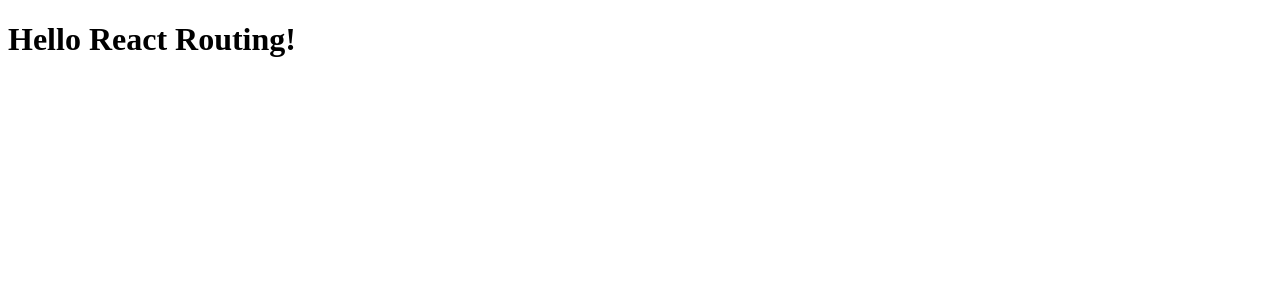
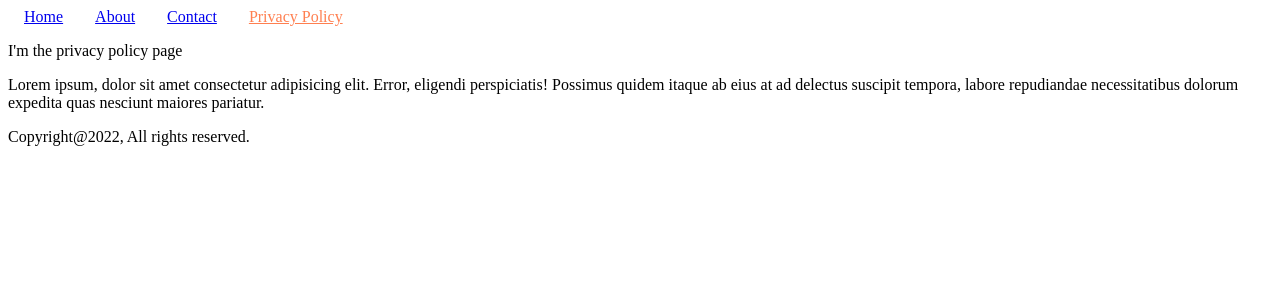
Before and after one commit to sameerthecoder94/basic-react-routing-concepts, a React (Create React App) app: page /privacy-policy in a window 1280 px wide. Shown: the top 300 px of the page. Built offline with nearby package versions, Linux system fonts and the light colour scheme; the HTML template or start-up script is replaced by a standard one.

Commit message:
created page routes & Linked on Header component

```diff
--- a/package.json
+++ b/package.json
@@ -8,6 +8,7 @@
     "@testing-library/user-event": "^13.5.0",
     "react": "^18.0.0",
     "react-dom": "^18.0.0",
+    "react-router-dom": "^6.3.0",
     "react-scripts": "5.0.0",
     "web-vitals": "^2.1.4"
   },
--- a/src/App.js
+++ b/src/App.js
@@ -1,8 +1,31 @@
+import { BrowserRouter, Routes, Route } from 'react-router-dom';
+import Header from './components/Header';
+import Footer from './components/Footer';
+import HomePage from './pages/HomePage';
+import AboutPage from './pages/AboutPage';
+import ContactPage from './pages/ContactPage';
+import PrivacyPolicyPage from './pages/PrivacyPolicyPage';
+import './index.css';
+
 function App() {
   return (
-    <div>
-      <h1>Hello React Routing!</h1>
-    </div>
+    <BrowserRouter>
+      <Header />
+      <Routes>
+        {/* if the route/url path is "/" then show us the HomePage */}
+        <Route path='/' element={<HomePage />} />
+        {/* else if the route/url path is "/about" then show us the AboutPage */}
+        <Route path='/about' element={<AboutPage />} />
+        {/* else if the route/url path is "/contact" then show us the ContactPage */}
+        <Route path='/contact' element={<ContactPage />} />
+        {/* else if the route/url path is "/privacy-policy" then show us the PrivacyPolicyPage */}
+        <Route
+          path='/privacy-policy'
+          element={<PrivacyPolicyPage />}
+        />
+      </Routes>
+      <Footer />
+    </BrowserRouter>
   );
 }
 
--- /dev/null
+++ b/src/components/Footer.js
@@ -0,0 +1,16 @@
+function Footer() {
+  return (
+    <footer>
+      <p>
+        Lorem ipsum, dolor sit amet consectetur adipisicing elit.
+        Error, eligendi perspiciatis! Possimus quidem itaque ab eius
+        at ad delectus suscipit tempora, labore repudiandae
+        necessitatibus dolorum expedita quas nesciunt maiores
+        pariatur.
+      </p>
+      <p>Copyright@2022, All rights reserved.</p>
+    </footer>
+  );
+}
+
+export default Footer;
--- /dev/null
+++ b/src/components/Header.js
@@ -0,0 +1,29 @@
+import { NavLink } from 'react-router-dom';
+
+function Header() {
+  function getActiveClassName({ isActive }) {
+    return isActive ? 'active--link' : '';
+  }
+
+  return (
+    <header>
+      <NavLink to='/' className={getActiveClassName}>
+        Home
+      </NavLink>
+
+      <NavLink to='/about' className={getActiveClassName}>
+        About
+      </NavLink>
+
+      <NavLink to='/contact' className={getActiveClassName}>
+        Contact
+      </NavLink>
+
+      <NavLink to='/privacy-policy' className={getActiveClassName}>
+        Privacy Policy
+      </NavLink>
+    </header>
+  );
+}
+
+export default Header;
--- /dev/null
+++ b/src/index.css
@@ -0,0 +1,7 @@
+a {
+  margin: 1rem;
+}
+
+.active--link {
+  color: coral;
+}
--- /dev/null
+++ b/src/pages/AboutPage.jsx
@@ -0,0 +1,9 @@
+function AboutPage() {
+  return (
+    <div>
+      <p>I'm the about page!</p>
+    </div>
+  );
+}
+
+export default AboutPage;
--- /dev/null
+++ b/src/pages/ContactPage.jsx
@@ -0,0 +1,11 @@
+import React from 'react';
+
+function ContactPage() {
+  return (
+    <div>
+      <p>I'm the contact page!</p>
+    </div>
+  );
+}
+
+export default ContactPage;
--- /dev/null
+++ b/src/pages/HomePage.jsx
@@ -0,0 +1,9 @@
+function HomePage() {
+  return (
+    <div>
+      <p>I'm the home page</p>
+    </div>
+  );
+}
+
+export default HomePage;
--- /dev/null
+++ b/src/pages/PrivacyPolicyPage.jsx
@@ -0,0 +1,9 @@
+function PrivacyPolicyPage() {
+  return (
+    <div>
+      <p>I'm the privacy policy page</p>
+    </div>
+  );
+}
+
+export default PrivacyPolicyPage;
```
Also changed, not shown: 2 other files (tests, documents, lock files or other folders).
